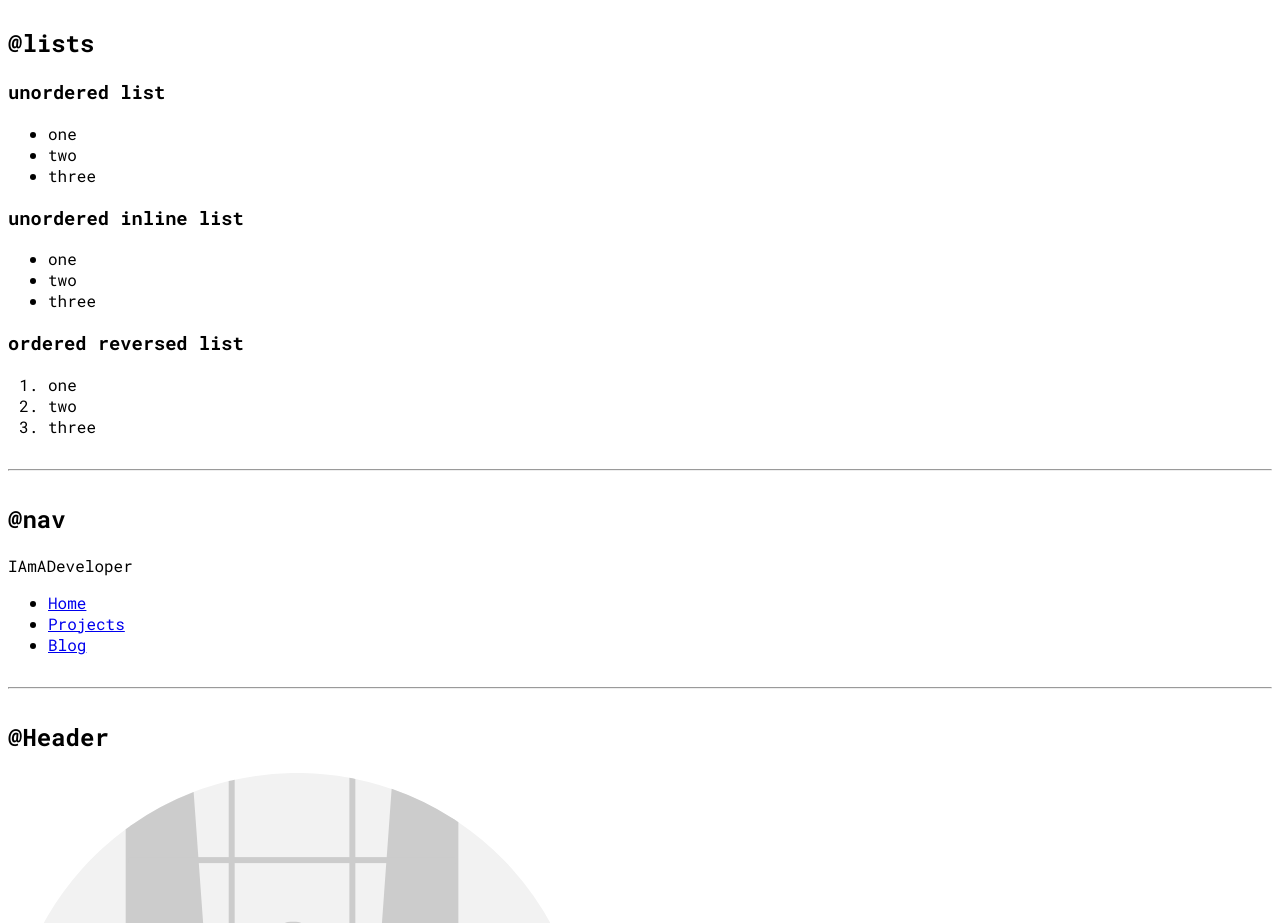
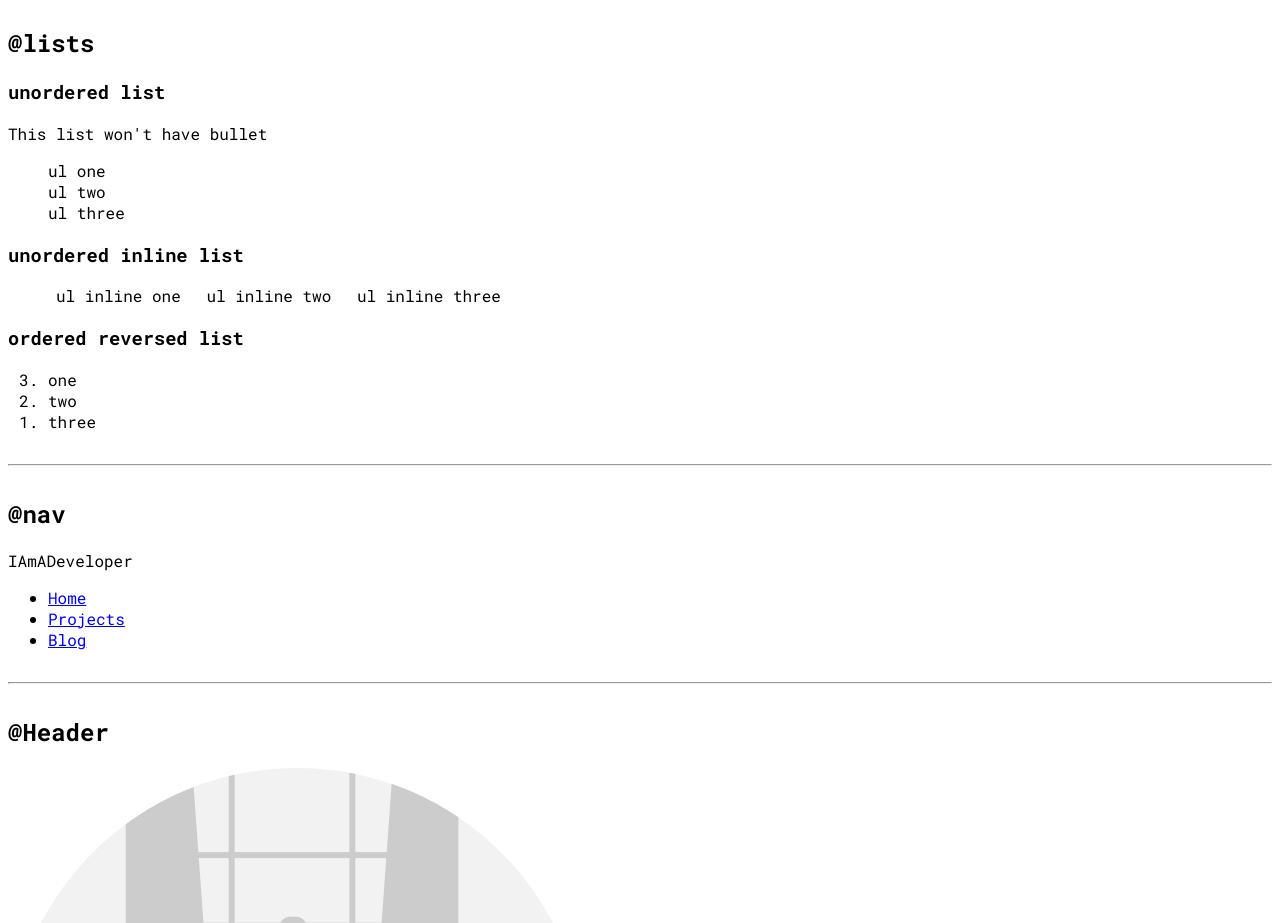
Before and after one commit to minku-singh/personal-website-component-library, a plain HTML site: page index.html in a window 1280 px wide. Shown: the part 920-1843 px from the top of the page. Drawn offline with Linux system fonts and the light colour scheme.

Commit message:
style: list

```diff
--- a/index.html
+++ b/index.html
@@ -38,21 +38,22 @@
 
     <h2>@lists</h2>
     <h3>unordered list</h3>
-    <ul>
-        <li>one</li>
-        <li>two</li>
-        <li>three</li>
+    <p>This list won't have bullet</p>
+    <ul class="list-non-bullet">
+        <li>ul one</li>
+        <li>ul two</li>
+        <li>ul three</li>
     </ul>
 
     <h3>unordered inline list</h3>
-    <ul>
-        <li>one</li>
-        <li>two</li>
-        <li>three</li>
+    <ul class="list-non-bullet">
+        <li class="list-item-inline">ul inline one</li>
+        <li class="list-item-inline">ul inline two</li>
+        <li class="list-item-inline">ul inline three</li>
     </ul>
 
     <h3>ordered reversed list</h3>
-    <ol>
+    <ol reversed>
         <li>one</li>
         <li>two</li>
         <li>three</li>
--- a/style.css
+++ b/style.css
@@ -37,3 +37,12 @@ hr{
     border-radius: 0.5rem;
     border: 1px solid var(--primary-color);
 }
+
+/* lists */
+.list-non-bullet{
+    list-style: none;
+}
+.list-item-inline{
+    display: inline;
+    padding: 0 0.5rem;
+}
```
